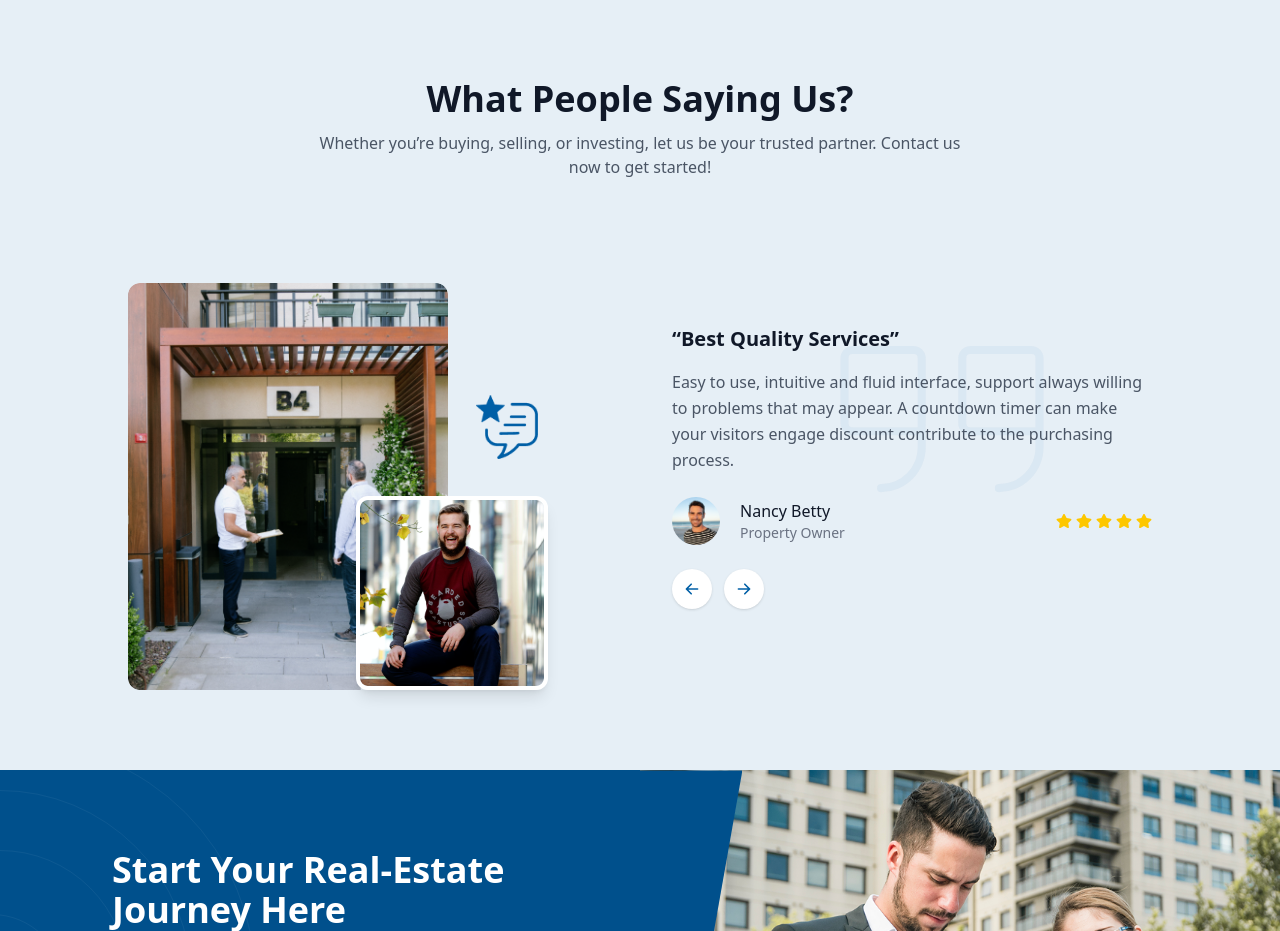
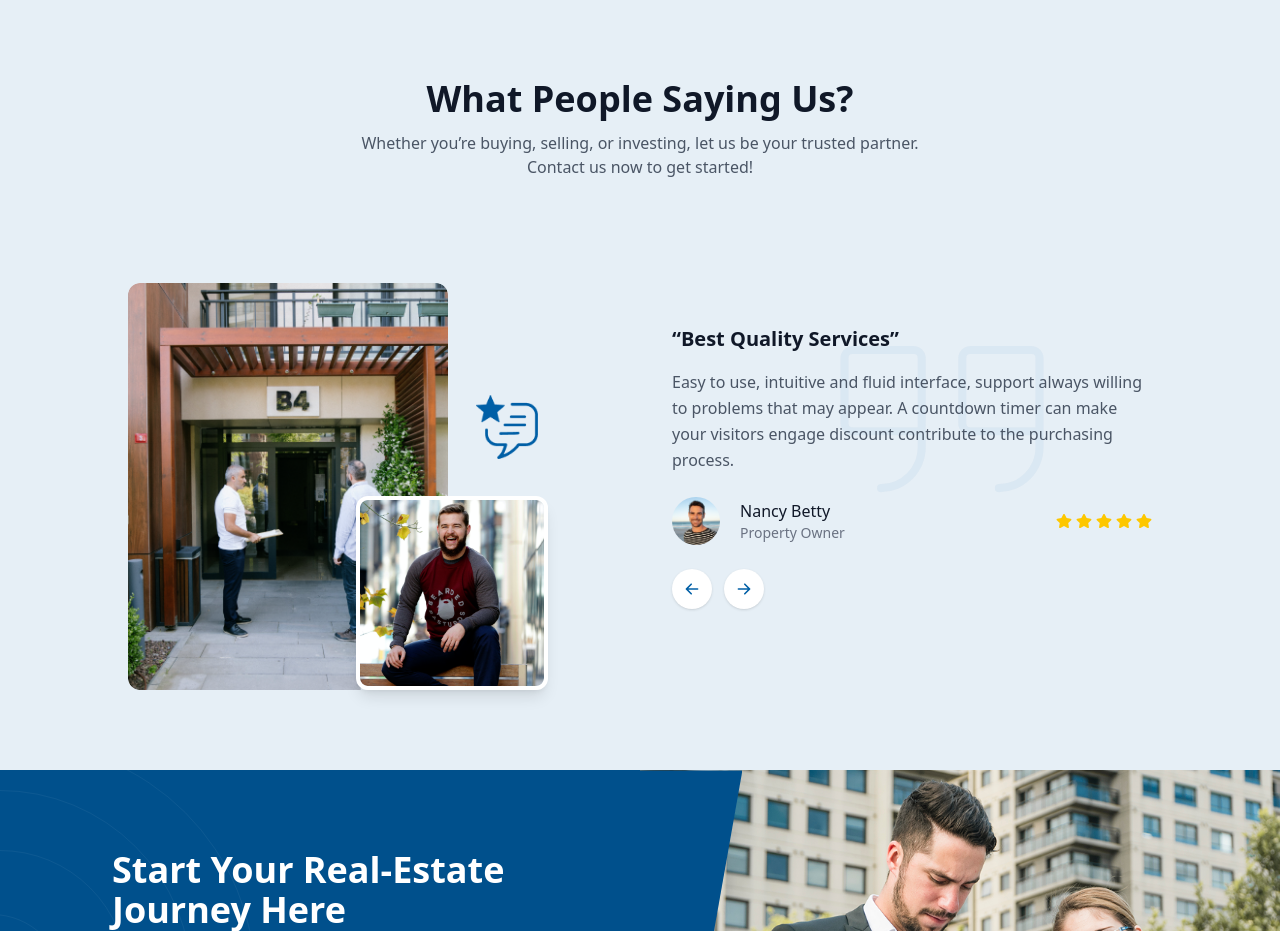
Before and after one commit to atikur-2003/weal-coder-job-task, a React app: page / in a window 1280 px wide. Shown: the part 4880-5811 px from the top of the page. Built offline with nearby package versions, Linux system fonts and the light colour scheme.

Commit message:
made some changes in testimonial section

```diff
--- a/src/components/Testimonial.jsx
+++ b/src/components/Testimonial.jsx
@@ -50,7 +50,7 @@
           <h2 className="text-3xl md:text-4xl font-semibold text-gray-900">
             What People Saying Us?
           </h2>
-          <p className="text-gray-600 mt-3">
+          <p className="text-gray-600 mt-3 max-w-xl mx-auto">
             Whether you’re buying, selling, or investing, let us be your trusted
             partner. Contact us now to get started!
           </p>
```
Also changed, not shown: 51 other files (tests, documents, lock files or other folders).
